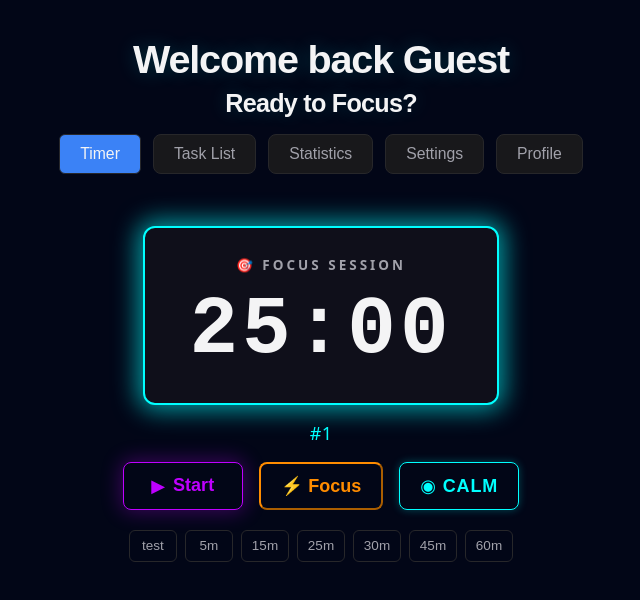
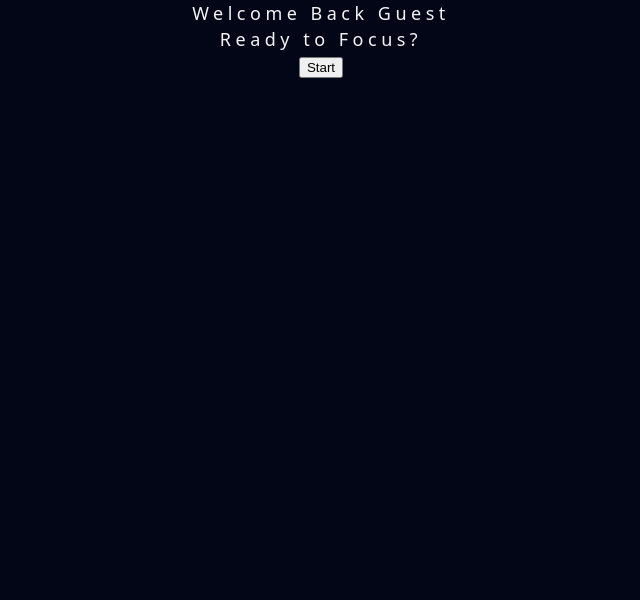
Before and after one commit to FinchDefense/flowstate-app, a React (Vite) app: page / in a window 1280 px wide. Shown: the top 600 px of the page, without its empty margins (319-959 px from the left). Built offline with nearby package versions, Linux system fonts and the light colour scheme.

Commit message:
Add a video-game like intro page, replacing the original welcome page with fade in and fade out transition effects

```diff
--- a/src/App.css
+++ b/src/App.css
@@ -31,23 +31,13 @@ body {
 }
 
 .welcome-message {
-  font-family: 'Montserrat', sans-serif;
-  margin-bottom: 18px;
-  font-weight: 700;
-  letter-spacing: -0.03em;
-  color: var(--text-main);
-  text-shadow: 0 0 20px rgba(0, 255, 255, 0.2);
-  gap: 10px;
+  animation: cinematic-dissolve 3s cubic-bezier(0.25, 1, 0.5, 1) forwards;
 }
 
-.welcome-message.main-title {
-  margin-top: 30px;
-  font-size: 2.2rem;
+.welcome-message.exiting {
+  animation: ancient-dust 1.2s ease-in forwards;
 }
 
-.welcome-message.secondary-title {
-  font-size: 1.4rem;
-}
 
 .tabs {
   display: flex;
@@ -86,3 +76,32 @@ body {
   background-color: #2563eb;
   color: #ffffff;
 }
+
+@keyframes cinematic-dissolve {
+  0% {
+    opacity: 0;
+    filter: blur(12px) brightness(0.5);
+    transform: scale(0.95);
+    letter-spacing: 0.1em;
+  }
+  100% {
+    opacity: 1;
+    filter: blur(0) brightness(1);
+    transform: scale(1);
+    letter-spacing: 0.25rem;
+  }
+}
+
+@keyframes ancient-dust {
+  0% {
+    opacity: 1;
+    filter: saturate(1) blur(0);
+    transform: scale(1) translateY(0);
+  }
+
+  100% {
+    opacity: 0;
+    filter: saturate(0) blur (15px);
+    transform: scale(1.1) translateY(-15px);
+  }
+}
--- a/src/App.tsx
+++ b/src/App.tsx
@@ -11,8 +11,12 @@ import "./App.css";
 import "./index.css";
 
 export function App() {
-  const [activeTab, setActiveTab] = useState<"timer" | "taskList" | "statistics" | "settings" | "profile">("timer");
+  const [activeTab, setActiveTab] = useState<
+    "timer" | "taskList" | "statistics" | "settings" | "profile"
+  >("timer");
   const [inFocusMode, setInFocusMode] = useState<boolean>(false);
+  const [isStartingPage, setIsStartingPage] = useState<boolean>(true);
+  const [isExiting, setIsExiting] = useState<boolean>(false);
   const timer = useTimer(1500);
   const [displayName, setDisplayName] = useState<string>(() => {
     const currentName = localStorage.getItem("flowstate_userName");
@@ -24,8 +28,29 @@ export function App() {
     return currentName ? currentName : "";
   });
 
+  if (isStartingPage) {
+    return (
+      <div className={`welcome-message ${isExiting ? "exiting" : ""}`}>
+        <div className="main-intro">Welcome Back {displayName || "Guest"}</div>
+        <div className="sub-intro">Ready to Focus?</div>
+        <button
+          onClick={() => {
+            setIsExiting(true);
+            setTimeout(() => {
+              setIsStartingPage(false);
+            }, 1200);
+          }}
+          disabled={isExiting}
+        >
+          Start
+        </button>
+      </div>
+    );
+  }
+
   if (inFocusMode) {
-      return <FocusMode
+    return (
+      <FocusMode
         time={timer.time}
         formatTime={timer.formatTime}
         numPomos={timer.numPomos}
@@ -34,12 +59,13 @@ export function App() {
         isRunning={timer.isRunning}
         isOnBreak={timer.isOnBreak}
         breakTime={timer.breakTime}
-       />
-    }
+      />
+    );
+  }
 
   const handleInputChange = (event: React.ChangeEvent<HTMLInputElement>) => {
     setInputName(event.target.value);
-  }
+  };
 
   const handleDisplayChange = () => {
     if (inputName.trim() === "") {
@@ -48,15 +74,13 @@ export function App() {
     }
 
     setDisplayName(inputName);
-    localStorage.setItem('flowstate_userName', inputName);
-    setInputName('');
-  }
+    localStorage.setItem("flowstate_userName", inputName);
+    setInputName("");
+  };
 
   return (
     <div className="app-container">
       <div className="header">
-        <div className="welcome-message main-title">Welcome back {displayName || "Guest"} </div>
-        <div className="welcome-message secondary-title">Ready to Focus?</div>
         <div className="tabs">
           <button
             onClick={() => setActiveTab("timer")}
@@ -91,11 +115,19 @@ export function App() {
         </div>
       </div>
       <div className="content">
-        {activeTab === "timer" && <Timer timer={timer} setInFocusMode={setInFocusMode} />}
+        {activeTab === "timer" && (
+          <Timer timer={timer} setInFocusMode={setInFocusMode} />
+        )}
         {activeTab === "taskList" && <TaskList />}
         {activeTab === "statistics" && <Statistics />}
         {activeTab === "settings" && <Settings />}
-        {activeTab === "profile" && <Profile inputName={inputName} handleInputChange={handleInputChange} handleDisplayChange={handleDisplayChange} />}
+        {activeTab === "profile" && (
+          <Profile
+            inputName={inputName}
+            handleInputChange={handleInputChange}
+            handleDisplayChange={handleDisplayChange}
+          />
+        )}
       </div>
     </div>
   );
```
